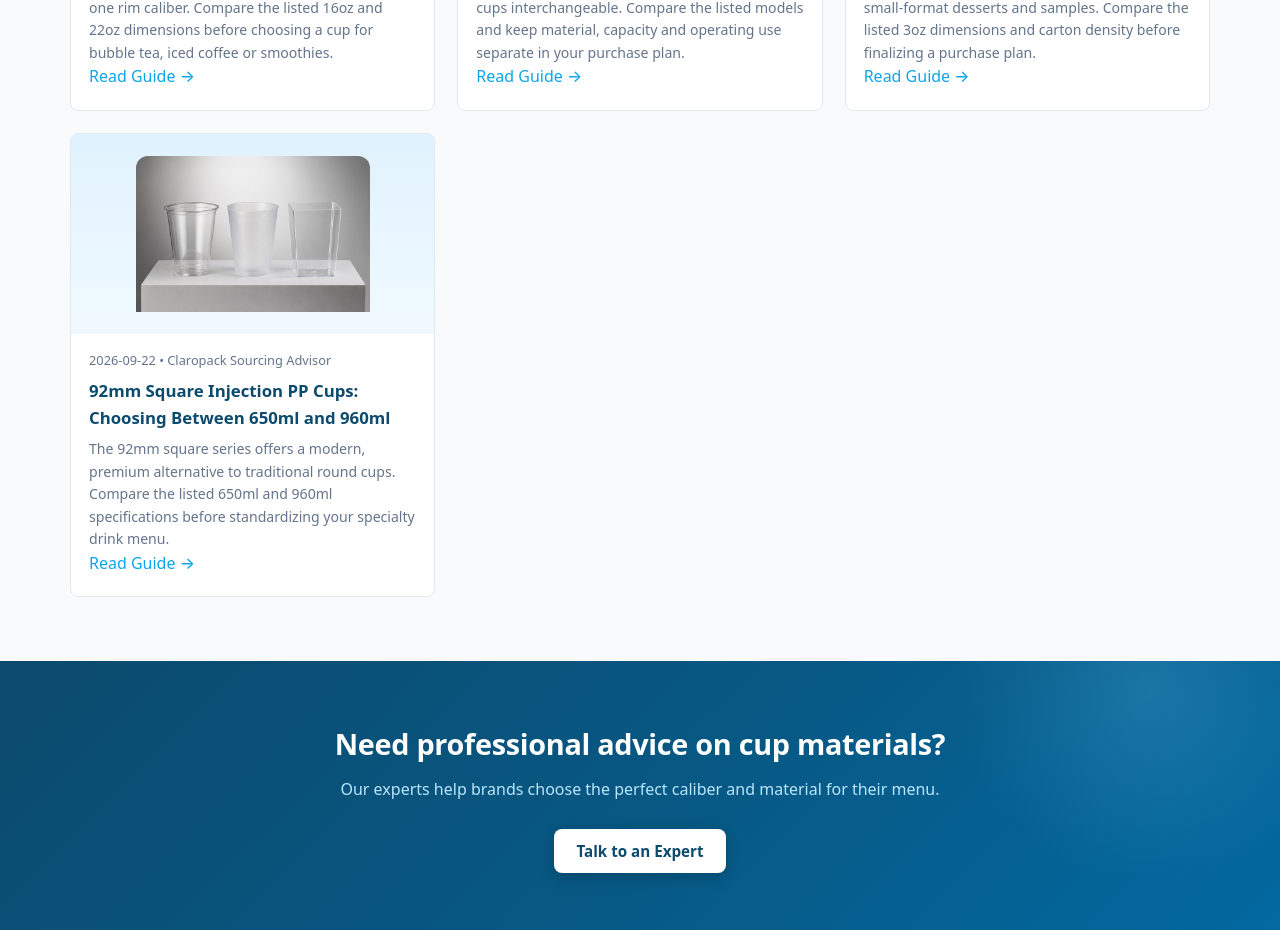
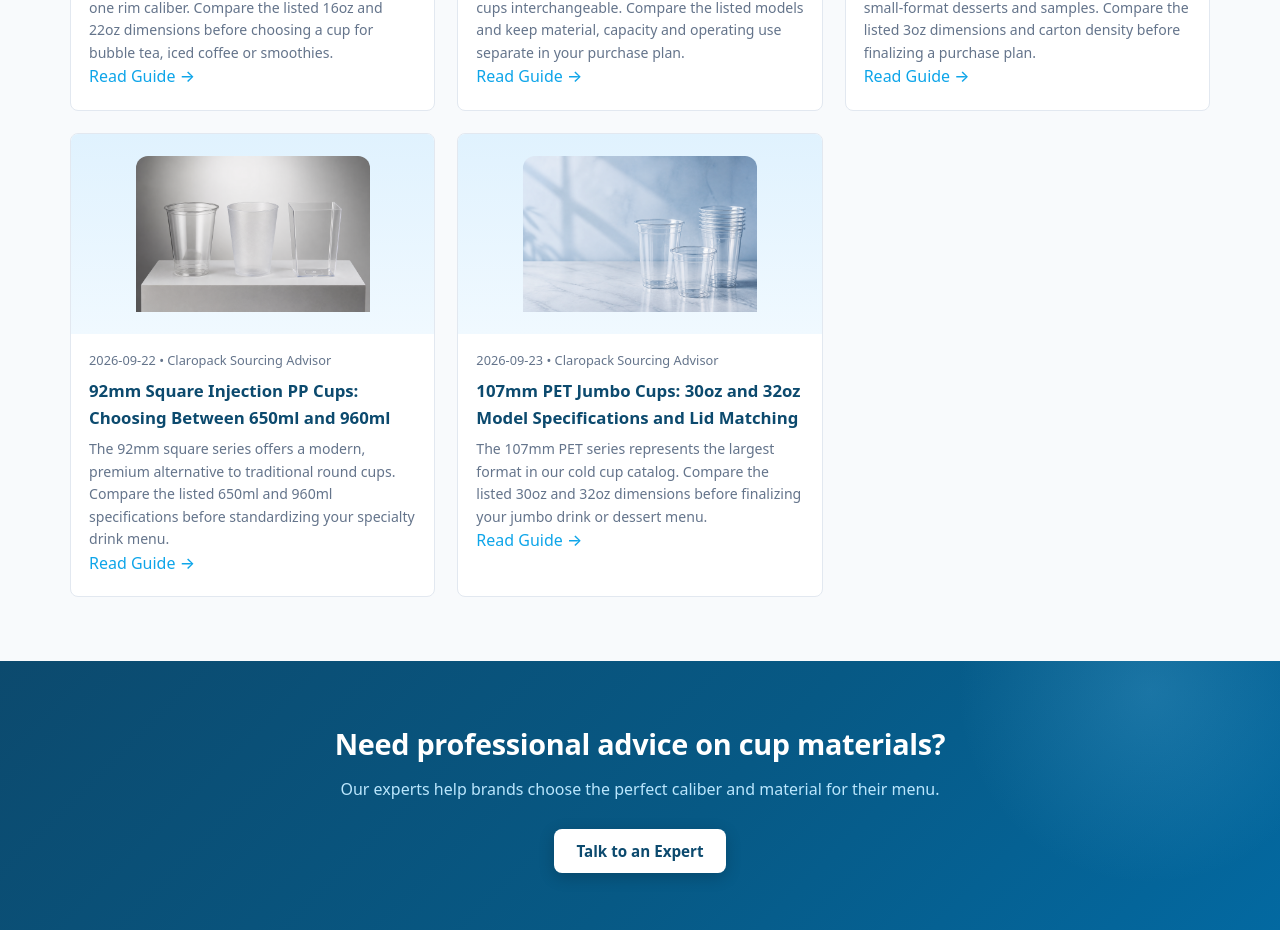
Before and after one commit to parkourV/claropack-official, a React (Vite) app: page /blog in a window 1280 px wide. Shown: the part 7420-8350 px from the top of the page. Built offline with nearby package versions, Linux system fonts and the light colour scheme.

Commit message:
seo: daily post publish and technical audit

```diff
--- a/scripts/doctor.mjs
+++ b/scripts/doctor.mjs
@@ -102,7 +102,8 @@ async function run() {
         'https://claropack.com/blog/95mm-pet-cups-16oz-22oz-selection-guide',
         'https://claropack.com/blog/95mm-pet-pp-menu-planning-guide',
         'https://claropack.com/blog/74mm-pet-dessert-cups-sourcing-guide',
-        'https://claropack.com/blog/92mm-square-injection-pp-cups-selection-guide'
+        'https://claropack.com/blog/92mm-square-injection-pp-cups-selection-guide',
+        'https://claropack.com/blog/107mm-pet-jumbo-cups-30oz-32oz-guide'
     ];
     for (const url of requiredSitemapUrls) {
         if (!sitemap.includes(`<loc>${url}</loc>`)) {
@@ -165,7 +166,8 @@ async function run() {
         { path: 'blog/95mm-pet-cups-16oz-22oz-selection-guide/index.html', route: '/blog/95mm-pet-cups-16oz-22oz-selection-guide' },
         { path: 'blog/95mm-pet-pp-menu-planning-guide/index.html', route: '/blog/95mm-pet-pp-menu-planning-guide' },
         { path: 'blog/74mm-pet-dessert-cups-sourcing-guide/index.html', route: '/blog/74mm-pet-dessert-cups-sourcing-guide' },
-        { path: 'blog/92mm-square-injection-pp-cups-selection-guide/index.html', route: '/blog/92mm-square-injection-pp-cups-selection-guide' }
+        { path: 'blog/92mm-square-injection-pp-cups-selection-guide/index.html', route: '/blog/92mm-square-injection-pp-cups-selection-guide' },
+        { path: 'blog/107mm-pet-jumbo-cups-30oz-32oz-guide/index.html', route: '/blog/107mm-pet-jumbo-cups-30oz-32oz-guide' }
     ];
 
     let allPassed = true;
--- a/scripts/prerender.mjs
+++ b/scripts/prerender.mjs
@@ -63,6 +63,7 @@ const routes = [
   "/blog/95mm-pet-pp-menu-planning-guide",
   "/blog/74mm-pet-dessert-cups-sourcing-guide",
   "/blog/92mm-square-injection-pp-cups-selection-guide",
+  "/blog/107mm-pet-jumbo-cups-30oz-32oz-guide",
   "/about",
   "/contact"
 ];
--- a/src/data/posts.jsx
+++ b/src/data/posts.jsx
@@ -2264,5 +2264,53 @@ export const posts = {
       { q: 'Is the 960ml square cup suitable for hot drinks?', a: 'Yes. As an injection-molded PP product, it is designed to withstand temperatures up to about 100\u00b0C, making it suitable for both hot and cold beverage programs.' },
       { q: 'What is the listed weight of the 650ml square model?', a: 'The PP-92 Square 650ml row lists 28g. Confirm production tolerance with the factory before a bulk order.' }
     ]
+  },
+  '107mm-pet-jumbo-cups-30oz-32oz-guide': {
+    title: '107mm PET Jumbo Cups: 30oz and 32oz Model Specifications and Lid Matching',
+    description: 'Compare the 107mm jumbo PET cup models by capacity, height, base diameter, weight and carton quantity using Claropack catalog specifications.',
+    date: '2026-09-23',
+    author: 'Claropack Sourcing Advisor',
+    img: '/assets/blog/pet-cups-cover.png',
+    excerpt: 'The 107mm PET series represents the largest format in our cold cup catalog. Compare the listed 30oz and 32oz dimensions before finalizing your jumbo drink or dessert menu.',
+    quickFacts: [
+      { label: 'Jumbo Format', value: '107 mm Caliber PET' },
+      { label: '30oz Model', value: '162 mm height / 63 mm base / 19 g' },
+      { label: '32oz Model', value: '178 mm height / 20 g weight' },
+      { label: 'Carton Quantity', value: '600 pcs for both jumbo models' }
+    ],
+    content: [
+      {
+        type: 'text',
+        h2: 'The Largest Format in the PET Catalog',
+        body: 'For brands serving jumbo milkshakes, oversized iced coffees, or family-sized desserts, the 107mm caliber is the definitive choice. The 30oz and 32oz models offer a significant volume increase over standard 16oz or 22oz cups. Using these larger formats requires specific consideration of vertical shelf clearance, filling equipment reach, and carrier weight limits.'
+      },
+      {
+        type: 'comparison',
+        h2: '107mm Jumbo PET Cup Catalog Reference',
+        body: 'The following values are transcribed directly from the PET cold cup category table. Confirm final drawings and any custom configuration with the factory.',
+        table: {
+          head: ['Model', 'Caliber', 'Capacity', 'Height', 'Base', 'Weight', 'Carton Quantity'],
+          rows: [
+            ['107-10703', '107 mm', '30 oz', '162 mm', '63 mm', '19 g', '600 pcs'],
+            ['107-10701', '107 mm', '32 oz', '178 mm', '\u2014', '20 g', '600 pcs']
+          ]
+        }
+      },
+      {
+        type: 'text',
+        h2: 'Planning for Jumbo Logistics',
+        body: 'The 107mm models are packed at 600 pieces per carton, reflecting their significantly larger individual volume compared to the standard 1,000-piece cartons used for 95mm cups. Buyers should adjust their storage footprints and replenishment logic to account for this lower carton density.'
+      },
+      {
+        type: 'text',
+        h2: 'What to Put in the Supplier Request',
+        body: 'State the model codes 107-10703 or 107-10701 first, then the 107mm caliber, capacity, height, base, weight and 600-count carton quantity. Precise 107mm lid model compatibility, printing specifications, artwork tolerances and destination documentation remain待工厂确认.'
+      }
+    ],
+    faqs: [
+      { q: 'Is the 107mm cup suitable for standard drink carriers?', a: 'Because the 107mm rim and the cup height (up to 178mm) are larger than standard beverage sizes, verify your carrier dimensions and structural weight capacity before ordering.' },
+      { q: 'Do you offer a matching lid for the 107mm caliber?', a: 'Yes. We supply specific lids matched to the 107mm rim. Lids are typically available in flat or dome formats; confirm the exact model with the supplier.' },
+      { q: 'What is the weight difference between the 30oz and 32oz models?', a: 'The catalog lists the 30oz model at 19g and the 32oz model at 20g. Confirm production tolerance with the factory.' }
+    ]
   }
 }
```
Also changed, not shown: 60 other files (tests, documents, lock files or other folders).
